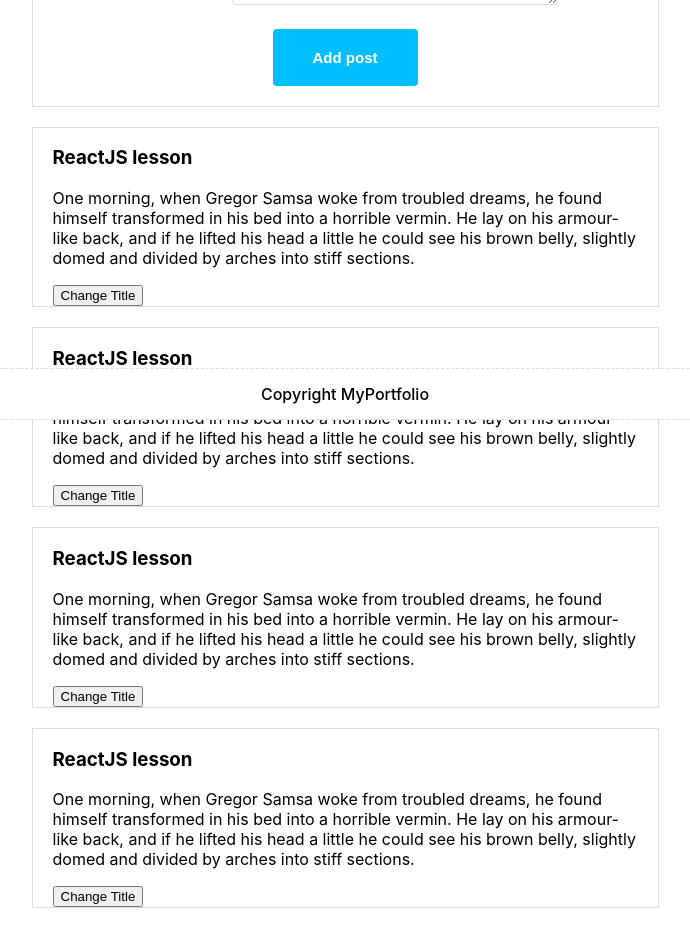
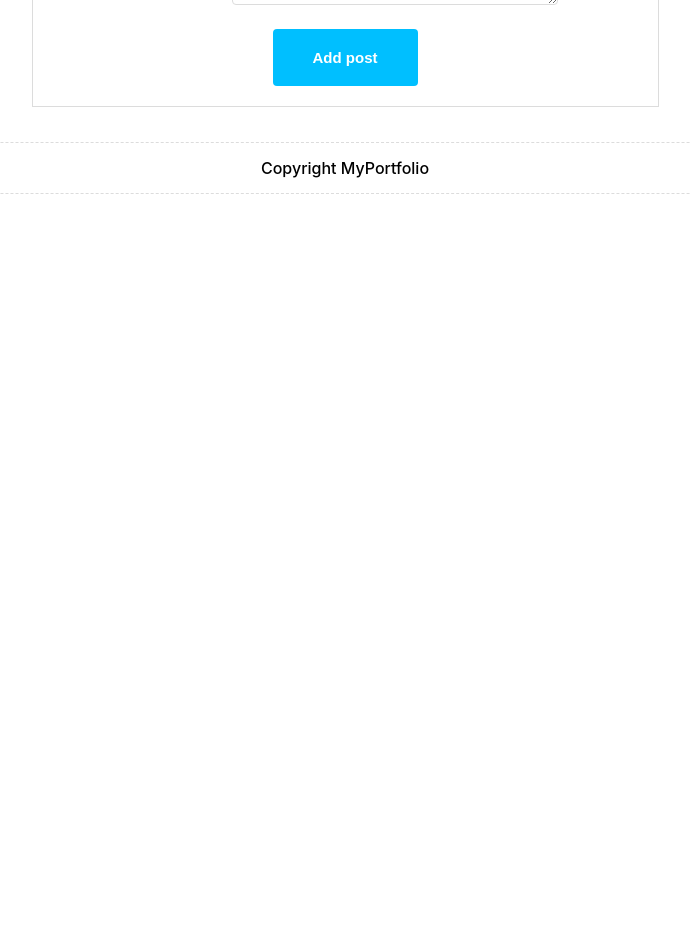
Before and after one commit to ProNoob702/reactjs-course, a React (Create React App) app: page / in a window 1280 px wide. Shown: the part 380-1326 px from the top of the page, without its empty margins (295-985 px from the left). After the commit the page ends 800 px from the top, so only its background shows below. Built offline with nearby package versions, Linux system fonts and the light colour scheme.

Commit message:
updated userProfile page

```diff
--- a/src/components/UserProfile.js
+++ b/src/components/UserProfile.js
@@ -1,5 +1,4 @@
 import "../styles/UserProfile.css";
-import { PostComponent } from "./Post";
 import { NewPostComponent } from "./NewPost";
 
 export const UserProfile = () => {
@@ -11,10 +10,6 @@ export const UserProfile = () => {
       />
       <div className="UserProfile_Posts">
         <NewPostComponent />
-        <PostComponent />
-        <PostComponent />
-        <PostComponent />
-        <PostComponent />
       </div>
     </div>
   );
```
